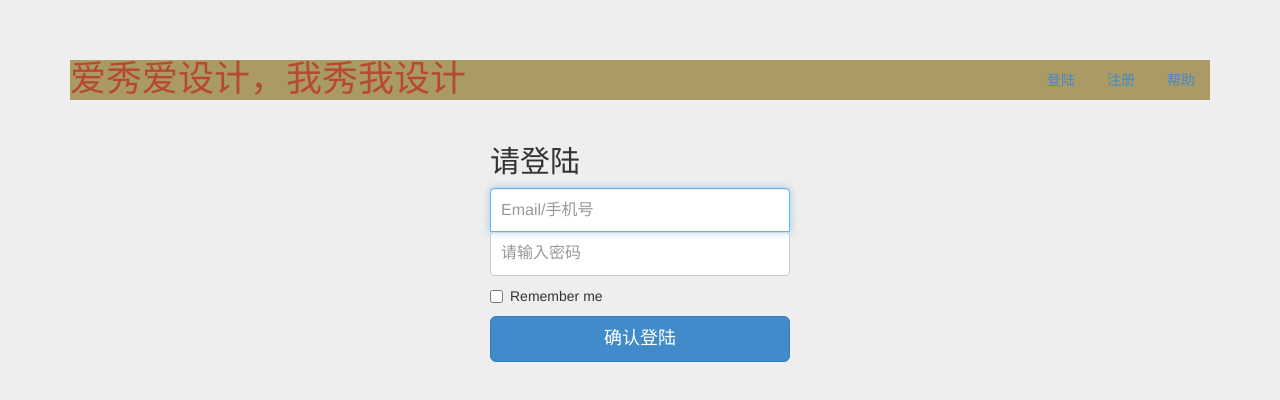
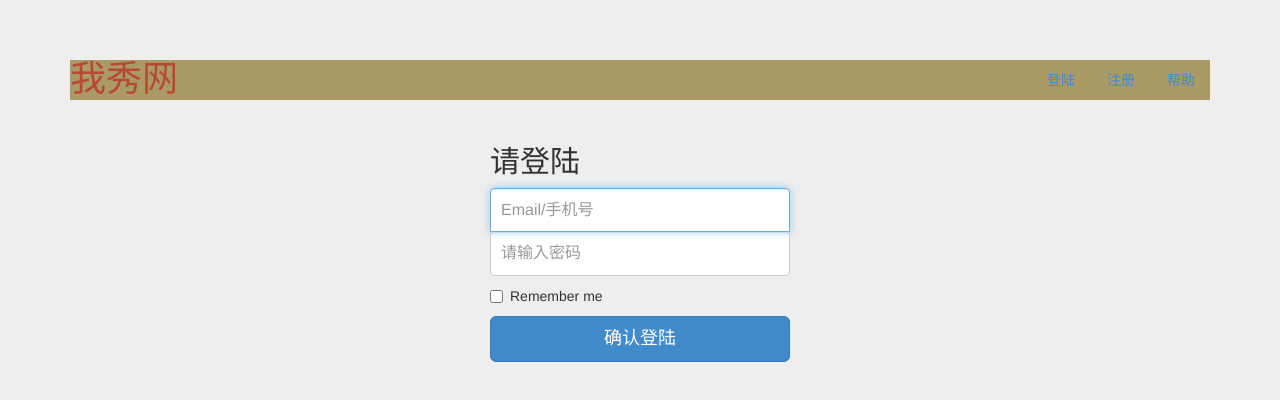
Before and after one commit to zzMOM/ishowidesign, a website: page signin.html in a window 1280 px wide. Drawn offline with Linux system fonts and the light colour scheme.

Commit message:
update signin.html

```diff
--- a/signin.html
+++ b/signin.html
@@ -31,7 +31,7 @@
           <li><a href="#">注册</a></li>
           <li><a href="#">帮助</a></li>
         </ul>
-        <h1 class="text-muted">爱秀爱设计，我秀我设计</h1>
+        <h1 class="text-muted">我秀网</h1>
       </div>
 
       <form class="form-signin">
@@ -43,7 +43,6 @@
         </label>
         <button class="btn btn-lg btn-primary btn-block" type="submit">确认登陆</button>
       </form>
-
     </div> <!-- /container -->
 
 
```
